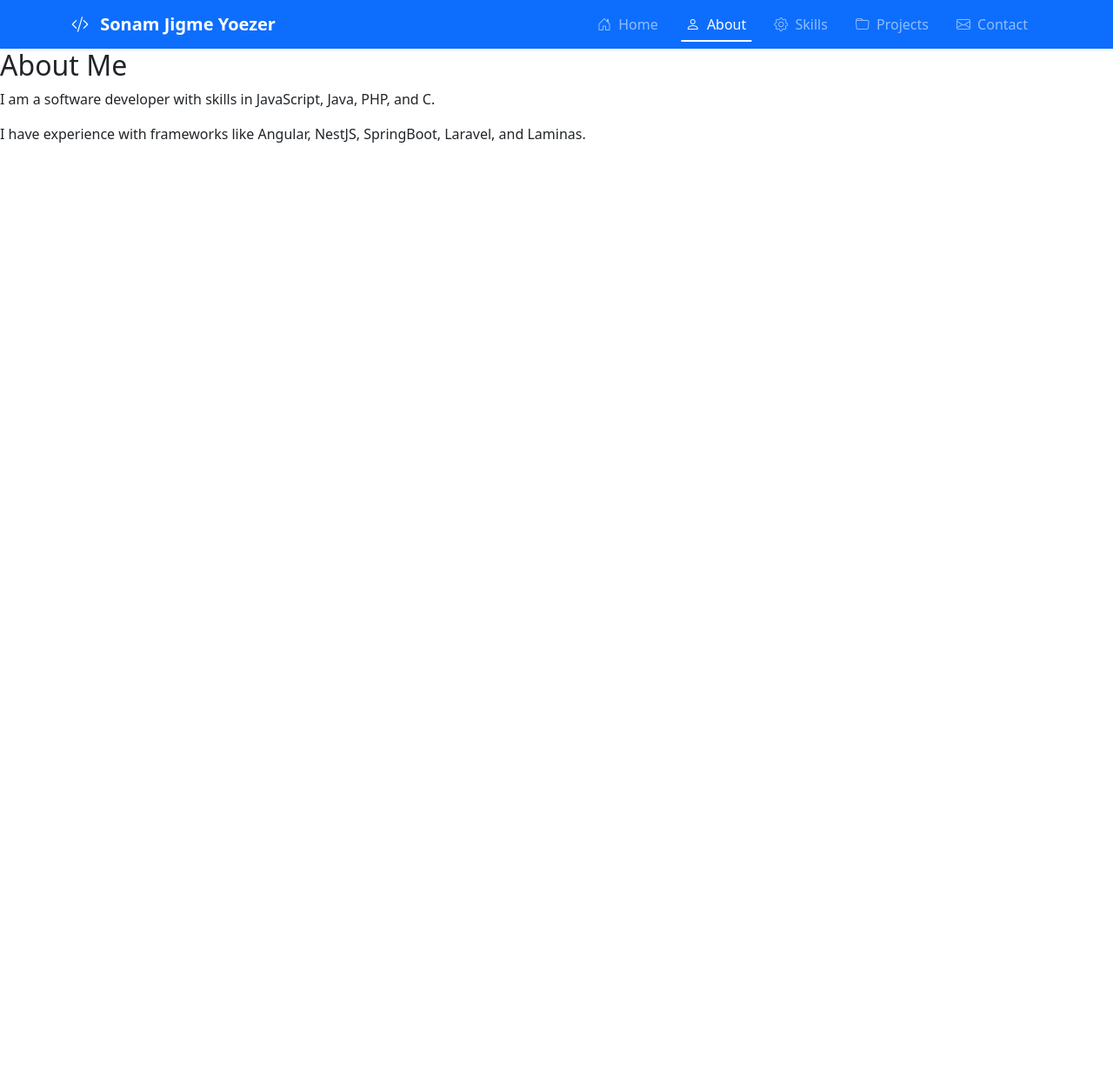
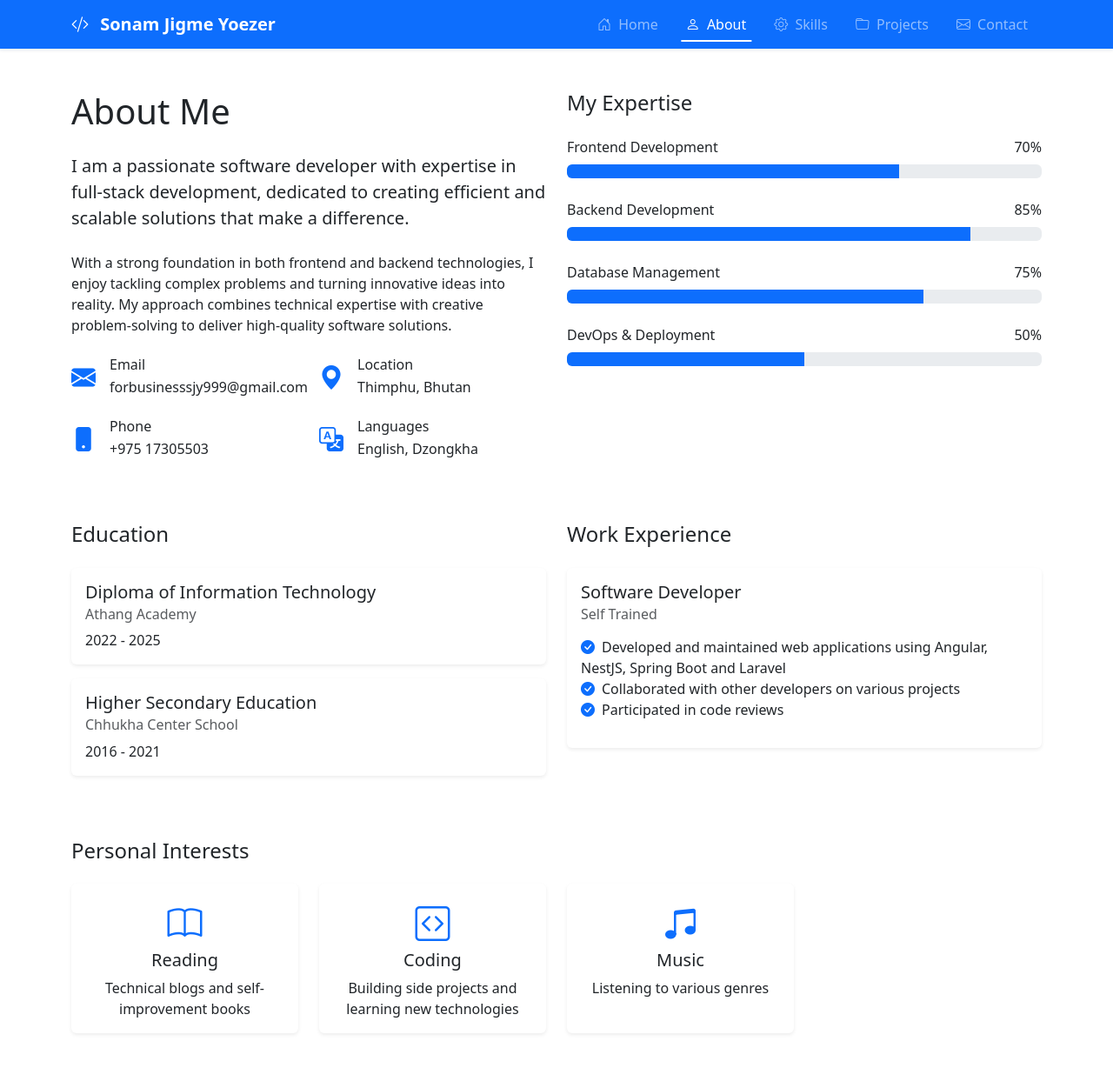
Before and after one commit to sonam-yoezer/profile, an Angular app: page /about in a window 1280 px wide. Shown: the top 1228 px of the page at 87% size. Before the commit the page ends 800 px from the top, so only its background shows below. Built offline with nearby package versions, Linux system fonts and the light colour scheme.

Commit message:
P02: Showcasing about page

```diff
--- a/src/app/about/about.component.html
+++ b/src/app/about/about.component.html
@@ -1,6 +1,167 @@
-<section id="about">
-    <h2>About Me</h2>
-    <p>I am a software developer with skills in JavaScript, Java, PHP, and C.</p>
-    <p>I have experience with frameworks like Angular, NestJS, SpringBoot, Laravel, and Laminas.</p>
+<section class="py-5">
+    <div class="container">
+      <!-- Personal Info Section -->
+      <div class="row mb-5">
+        <div class="col-lg-6">
+          <h2 class="display-6 mb-4">About Me</h2>
+          <p class="lead mb-4">I am a passionate software developer with expertise in full-stack development, dedicated to creating efficient and scalable solutions that make a difference.</p>
+          <p class="mb-4">With a strong foundation in both frontend and backend technologies, I enjoy tackling complex problems and turning innovative ideas into reality. My approach combines technical expertise with creative problem-solving to deliver high-quality software solutions.</p>
+
+          <!-- Contact Information -->
+          <div class="row g-4 mb-4">
+            <div class="col-sm-6">
+              <div class="d-flex align-items-center">
+                <i class="bi bi-envelope-fill text-primary fs-3 me-3"></i>
+                <div>
+                  <h6 class="mb-1">Email</h6>
+                  <p class="mb-0">forbusinesssjy999&#64;gmail.com</p>
+                </div>
+              </div>
+            </div>
+            <div class="col-sm-6">
+              <div class="d-flex align-items-center">
+                <i class="bi bi-geo-alt-fill text-primary fs-3 me-3"></i>
+                <div>
+                  <h6 class="mb-1">Location</h6>
+                  <p class="mb-0">Thimphu, Bhutan</p>
+                </div>
+              </div>
+            </div>
+            <div class="col-sm-6">
+              <div class="d-flex align-items-center">
+                <i class="bi bi-phone-fill text-primary fs-3 me-3"></i>
+                <div>
+                  <h6 class="mb-1">Phone</h6>
+                  <p class="mb-0">+975 17305503</p>
+                </div>
+              </div>
+            </div>
+            <div class="col-sm-6">
+              <div class="d-flex align-items-center">
+                <i class="bi bi-translate text-primary fs-3 me-3"></i>
+                <div>
+                  <h6 class="mb-1">Languages</h6>
+                  <p class="mb-0">English, Dzongkha</p>
+                </div>
+              </div>
+            </div>
+          </div>
+        </div>
+
+        <!-- Expertise Section -->
+        <div class="col-lg-6">
+          <h3 class="h4 mb-4">My Expertise</h3>
+          <div class="mb-4">
+            <div class="d-flex justify-content-between mb-2">
+              <span>Frontend Development</span>
+              <span>70%</span>
+            </div>
+            <div class="progress">
+              <div class="progress-bar" role="progressbar" style="width: 70%" aria-valuenow="70" aria-valuemin="0" aria-valuemax="100"></div>
+            </div>
+          </div>
+          <div class="mb-4">
+            <div class="d-flex justify-content-between mb-2">
+              <span>Backend Development</span>
+              <span>85%</span>
+            </div>
+            <div class="progress">
+              <div class="progress-bar" role="progressbar" style="width: 85%" aria-valuenow="85" aria-valuemin="0" aria-valuemax="100"></div>
+            </div>
+          </div>
+          <div class="mb-4">
+            <div class="d-flex justify-content-between mb-2">
+              <span>Database Management</span>
+              <span>75%</span>
+            </div>
+            <div class="progress">
+              <div class="progress-bar" role="progressbar" style="width: 75%" aria-valuenow="75" aria-valuemin="0" aria-valuemax="100"></div>
+            </div>
+          </div>
+          <div class="mb-4">
+            <div class="d-flex justify-content-between mb-2">
+              <span>DevOps & Deployment</span>
+              <span>50%</span>
+            </div>
+            <div class="progress">
+              <div class="progress-bar" role="progressbar" style="width: 50%" aria-valuenow="50" aria-valuemin="0" aria-valuemax="100"></div>
+            </div>
+          </div>
+        </div>
+      </div>
+
+      <!-- Education & Experience Section -->
+      <div class="row mt-5">
+        <div class="col-lg-6 mb-4">
+          <h3 class="h4 mb-4">Education</h3>
+          <div class="card border-0 shadow-sm mb-3">
+            <div class="card-body">
+              <h5 class="card-title">Diploma of Information Technology</h5>
+              <h6 class="card-subtitle mb-2 text-muted">Athang Academy</h6>
+              <p class="card-text">2022 - 2025</p>
+            </div>
+          </div>
+          <div class="card border-0 shadow-sm">
+            <div class="card-body">
+              <h5 class="card-title">Higher Secondary Education</h5>
+              <h6 class="card-subtitle mb-2 text-muted">Chhukha Center School</h6>
+              <p class="card-text">2016 - 2021</p>
+            </div>
+          </div>
+        </div>
+
+        <div class="col-lg-6">
+          <h3 class="h4 mb-4">Work Experience</h3>
+          <div class="card border-0 shadow-sm mb-3">
+            <div class="card-body">
+              <h5 class="card-title">Software Developer</h5>
+              <h6 class="card-subtitle mb-2 text-muted">Self Trained</h6>
+              <p class="card-text"></p>
+              <ul class="list-unstyled">
+                <li><i class="bi bi-check-circle-fill text-primary me-2"></i>Developed and maintained web applications using Angular, NestJS, Spring Boot and Laravel</li>
+                <li><i class="bi bi-check-circle-fill text-primary me-2"></i>Collaborated with other developers on various projects</li>
+                <li><i class="bi bi-check-circle-fill text-primary me-2"></i>Participated in code reviews</li>
+              </ul>
+            </div>
+          </div>
+        </div>
+      </div>
+
+      <!-- Interests Section -->
+      <div class="row mt-5">
+        <div class="col-12">
+          <h3 class="h4 mb-4">Personal Interests</h3>
+          <div class="row g-4">
+            <div class="col-md-3">
+              <div class="card border-0 shadow-sm h-100">
+                <div class="card-body text-center">
+                  <i class="bi bi-book fs-1 text-primary mb-3"></i>
+                  <h5 class="card-title">Reading</h5>
+                  <p class="card-text">Technical blogs and self-improvement books</p>
+                </div>
+              </div>
+            </div>
+            <div class="col-md-3">
+              <div class="card border-0 shadow-sm h-100">
+                <div class="card-body text-center">
+                  <i class="bi bi-code-square fs-1 text-primary mb-3"></i>
+                  <h5 class="card-title">Coding</h5>
+                  <p class="card-text">Building side projects and learning new technologies</p>
+                </div>
+              </div>
+            </div>
+            <div class="col-md-3">
+              <div class="card border-0 shadow-sm h-100">
+                <div class="card-body text-center">
+                  <i class="bi bi-music-note-beamed fs-1 text-primary mb-3"></i>
+                  <h5 class="card-title">Music</h5>
+                  <p class="card-text">Listening to various genres</p>
+                </div>
+              </div>
+            </div>
+          </div>
+        </div>
+      </div>
+    </div>
 
   </section>
--- a/src/app/profile/profile.component.html
+++ b/src/app/profile/profile.component.html
@@ -181,9 +181,6 @@
                 </div>
                 <div class="text-center">
                     <p class="mb-4">Feel free to reach out for collaborations or just a friendly hello!</p>
-                    <a href="mailto:forbusinesssjy999@gmail.com?subject=Hello from Portfolio Website" class="btn btn-primary btn-lg">
-                      Send Message
-                    </a>
                   </div>
               </div>
             </div>
```
